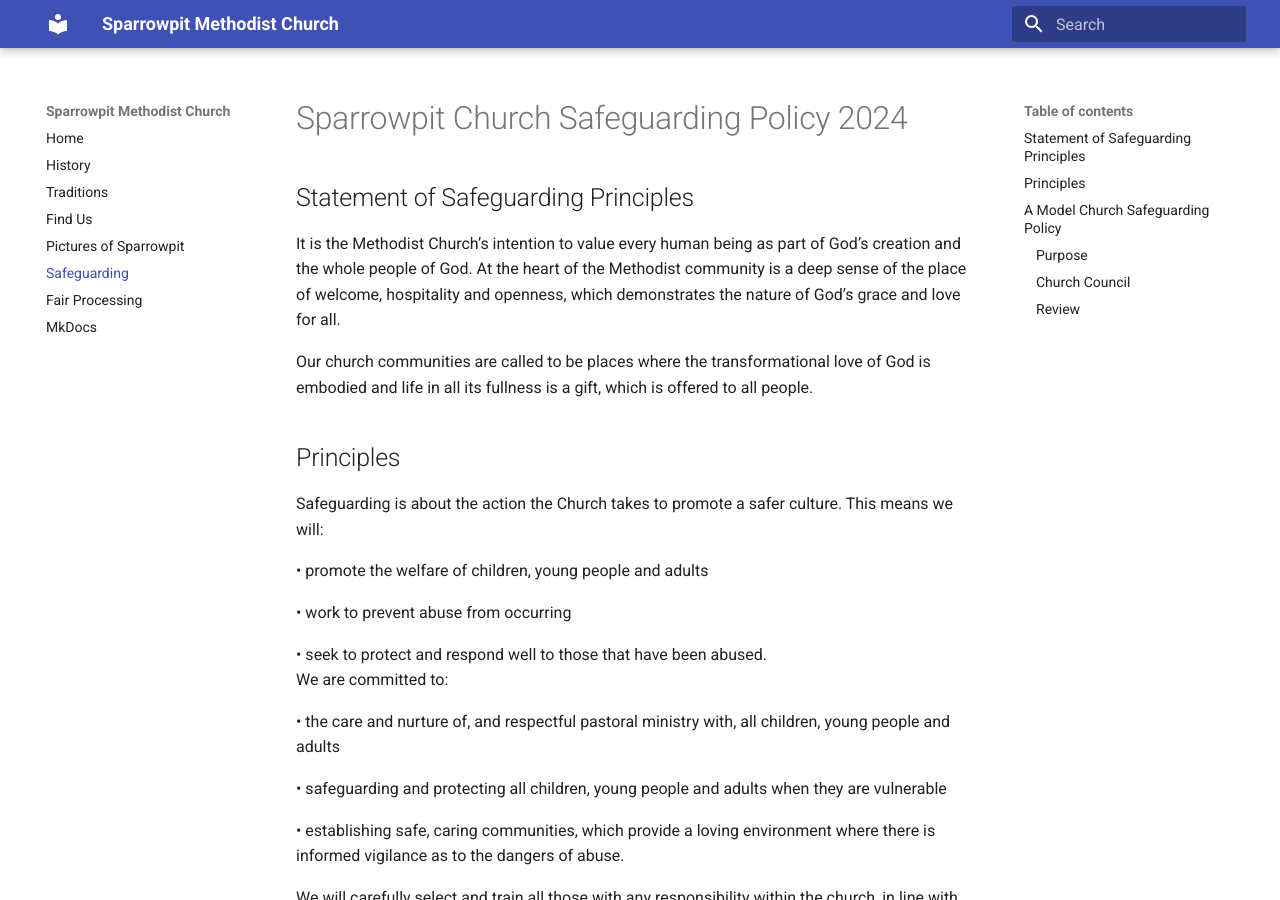
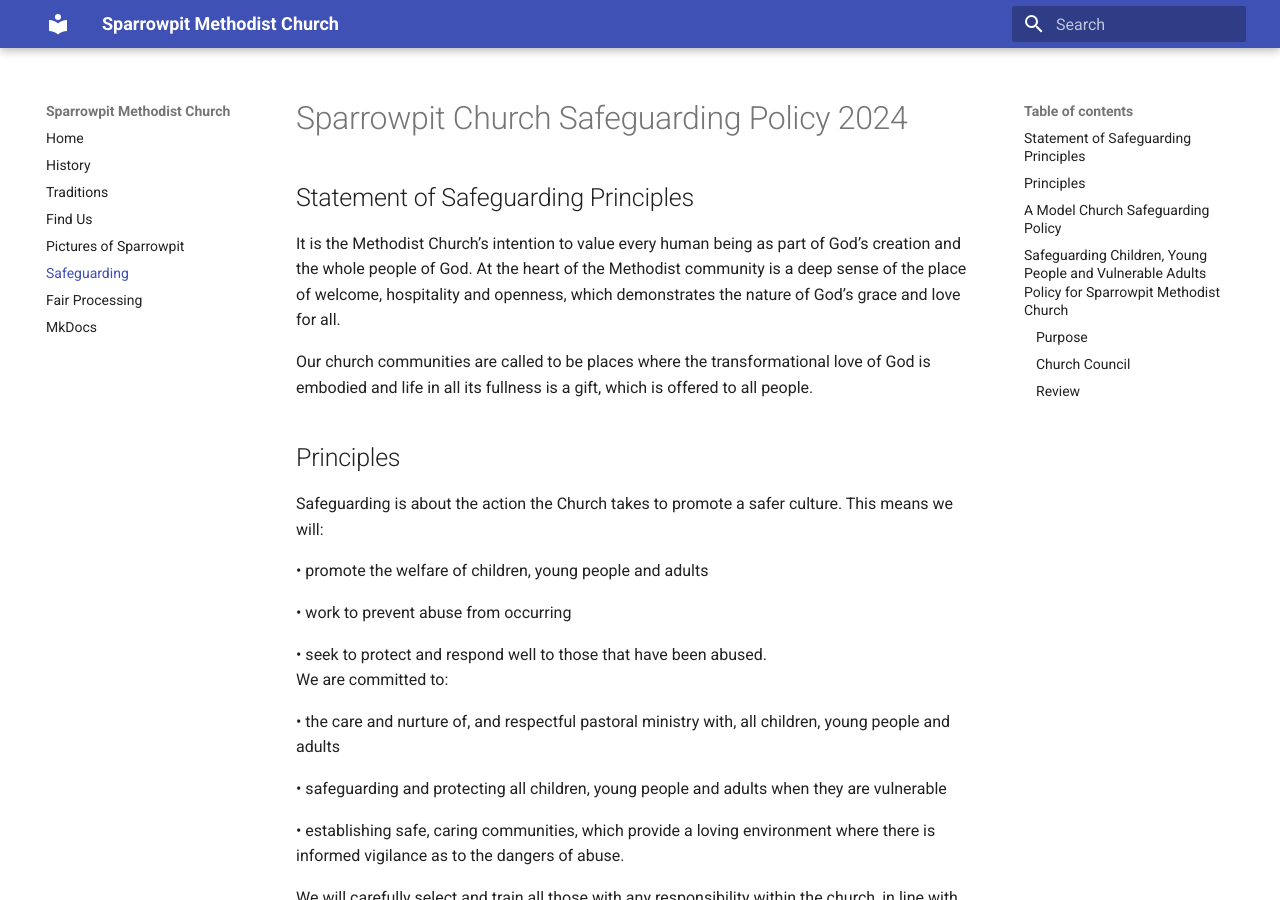
Before and after one commit to Sparrowpit-Methodist/website, an MkDocs documentation site: the page built from docs/safeguarding.md, in a window 1280 px wide and 900 px high. Built offline with MkDocs 1.6.1 and Material for MkDocs 9.7.7, drawn with Linux system fonts in a browser that asks for light colours.

Commit message:
Update formatting

```diff
--- a/docs/safeguarding.md
+++ b/docs/safeguarding.md
@@ -38,7 +38,7 @@
 
 ##A Model Church Safeguarding Policy
 
-Safeguarding Children, Young People and Vulnerable Adults Policy for Sparrowpit  Methodist Church
+##Safeguarding Children, Young People and Vulnerable Adults Policy for Sparrowpit  Methodist Church
 
 ###Purpose
 
```
